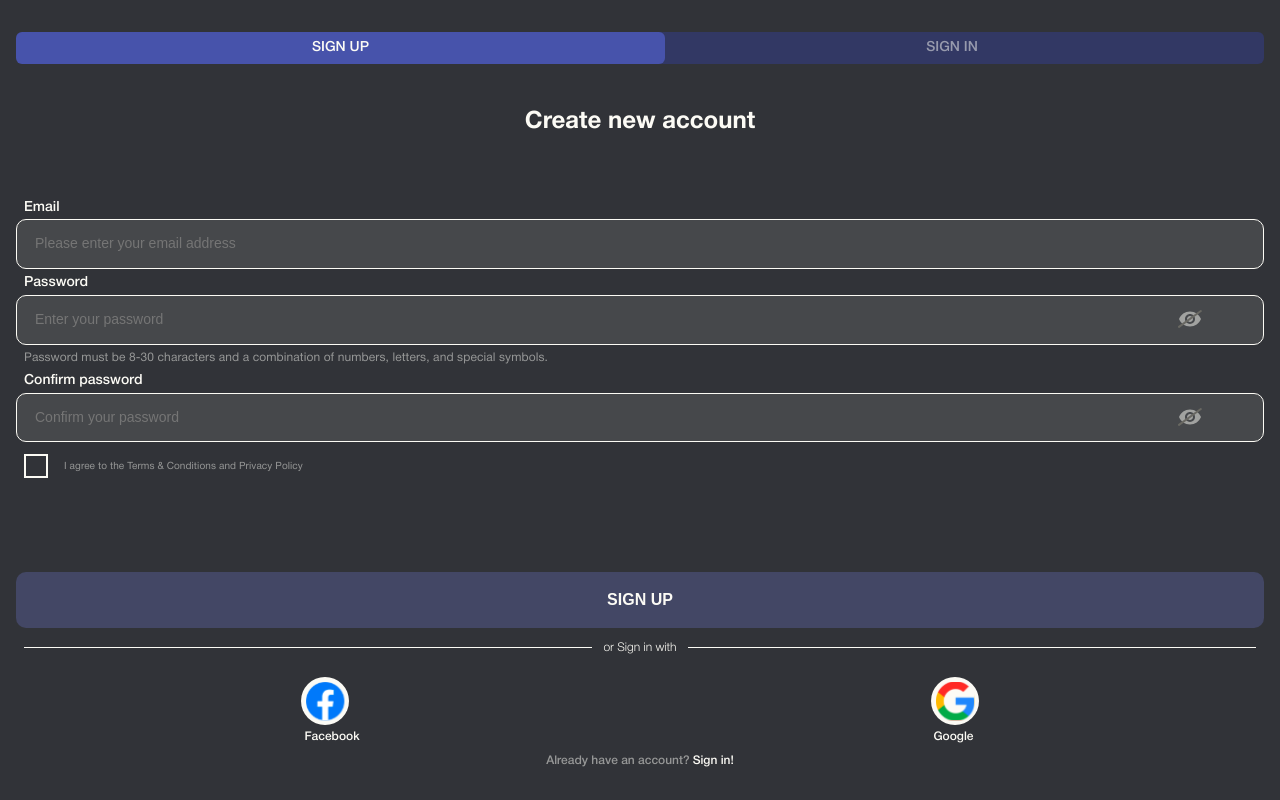
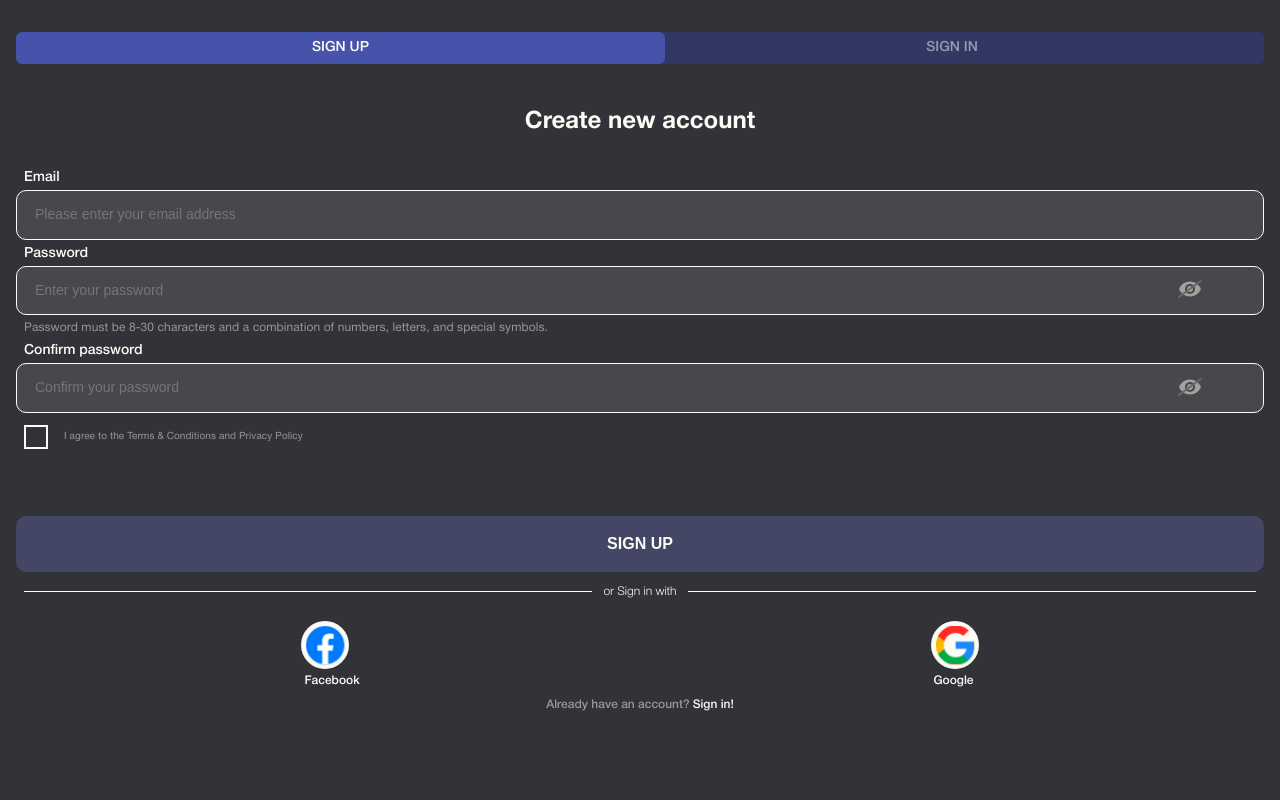
Before and after one commit to Arag0rn/Fiend-Rate, a Next.js app: page /signup in a window 1280 px wide. Built offline with nearby package versions, Linux system fonts and the light colour scheme.

Commit message:
Update SignUp.module.scss

```diff
--- a/src/app/components/SignUp/SignUp.module.scss
+++ b/src/app/components/SignUp/SignUp.module.scss
@@ -4,7 +4,7 @@
 
 
 .head{
-  margin-top: calc(24px + (100vh - env(safe-area-inset-bottom) - env(safe-area-inset-top) - 640px)/7.25);
+  margin-top: calc(24px + (100vh - 640px)/7.25);
   color: $main-beige;
   text-align: center;
   font-size: 24px;
@@ -72,7 +72,7 @@
   .imputForm{
     display: flex;
     flex-direction: column;
-    margin-top: calc(8px + (100vh - env(safe-area-inset-bottom) - env(safe-area-inset-top) - 640px)/3.1);
+    margin-top: calc(8px + (100vh - 640px)/7.25);
   }
 
   .field{
@@ -204,6 +204,6 @@
   }
 
   .bottomBox{
-    margin-top: calc(14px + (100vh - env(safe-area-inset-bottom) -  env(safe-area-inset-top) - 640px) / 2);
+    margin-top: calc(14px + (100vh - 640px) /3);
 
   }
```
